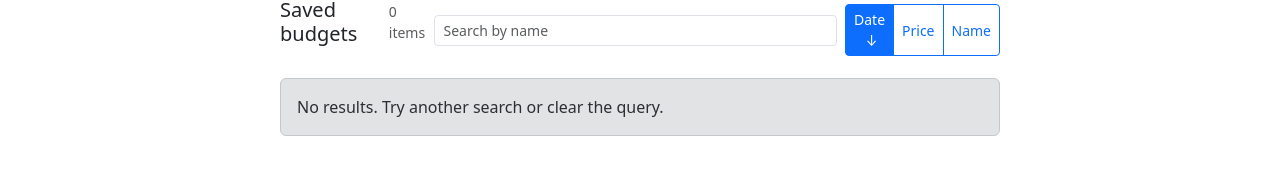
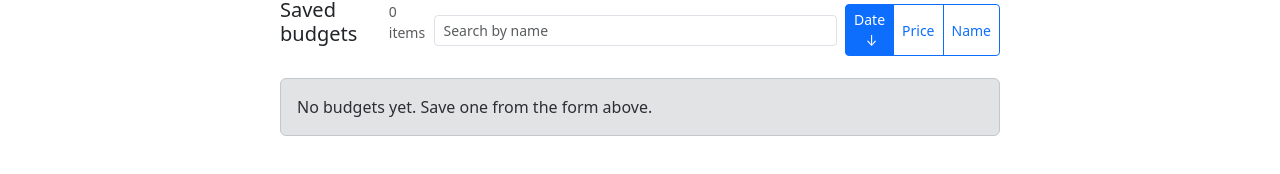
Before and after one commit to Arnau-66/-S6.-Pressupostos--Angular-, an Angular app: page / in a window 1280 px wide. Shown: the part 604-778 px from the top of the page. Built offline with nearby package versions, Linux system fonts and the light colour scheme.

Commit message:
fix(test): show 'No budgets yet' when list is empty and no query, only show 'No results' if a search is active

```diff
--- a/src/app/components/budget-list/budget-list.html
+++ b/src/app/components/budget-list/budget-list.html
@@ -72,9 +72,11 @@
         }
       </div>
 
-
-
-      @if (filteredSortedBudgets().length === 0) {
+      @if (service.budgets().length === 0) {
+        <div class="alert alert-secondary">
+          No budgets yet. Save one from the form above.
+        </div>
+      } @else if (query().trim().length > 0 && filteredSortedBudgets().length === 0) {
         <div class="alert alert-secondary">
           No results. Try another search or clear the query.
         </div>
```
Also changed, not shown: 1 other file (tests, documents, lock files or other folders).
